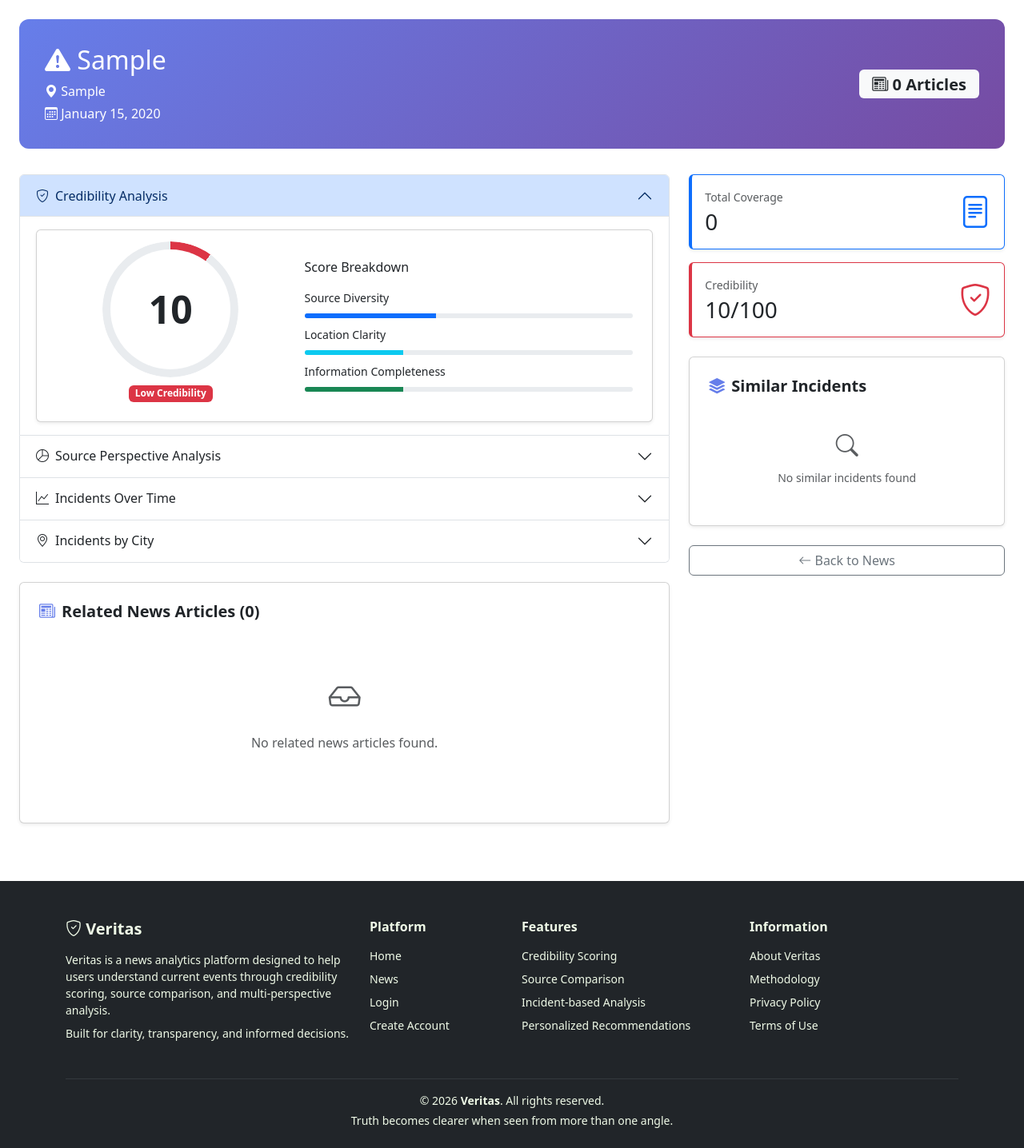
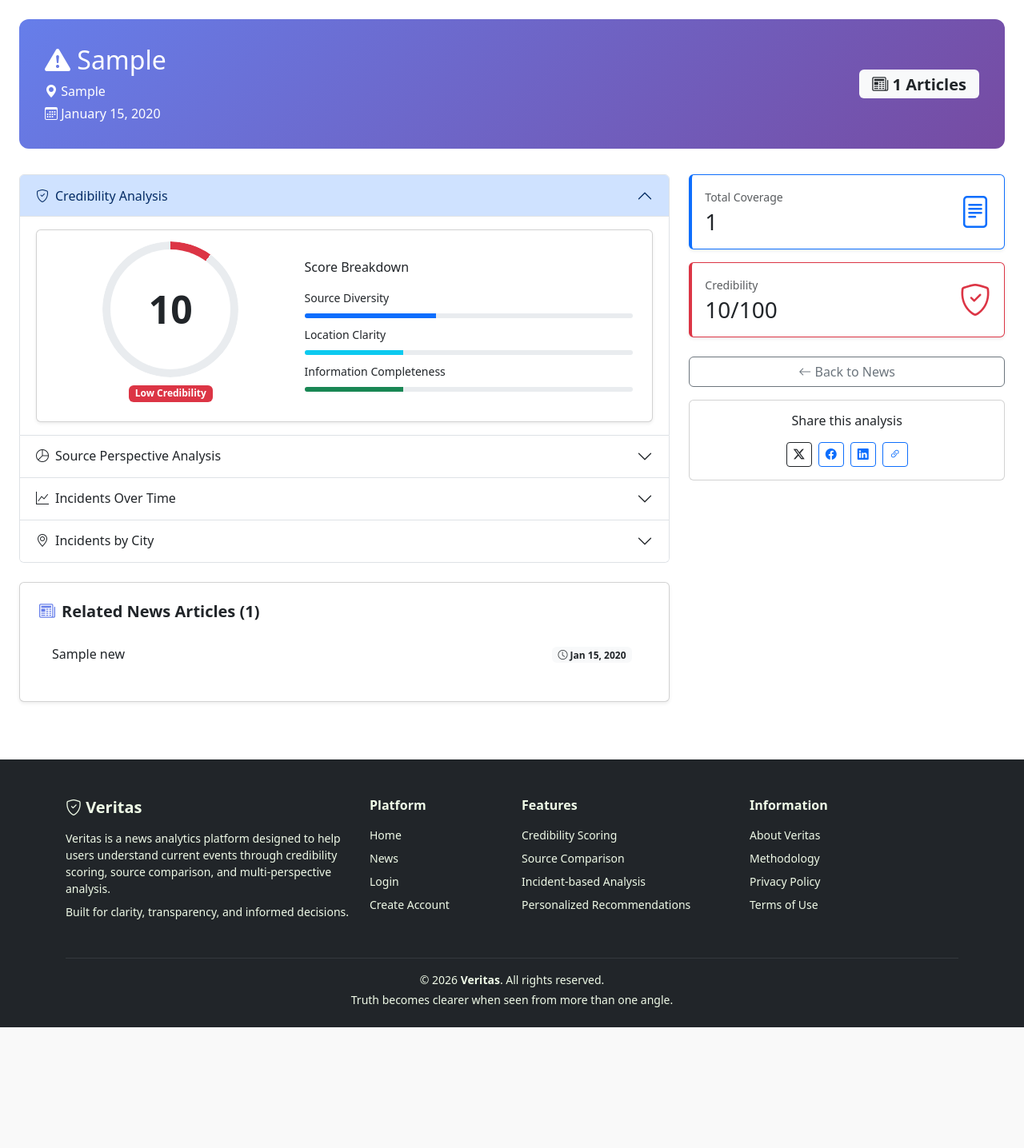
Before and after one commit to AhmadRaza24h/Veritas, a Flask app: page /analysis/1 in a window 1280 px wide. Shown: the part 56-1492 px from the top of the page at 80% size. After the commit the page ends 1341 px from the top, so only its background shows below. Run offline with Flask 3, Linux system fonts and the light colour scheme; tables that the repository leaves empty hold one stand-in row (values such as "Sample post").

Commit message:
Fix analysis,charts & recommendations UI

```diff
--- a/app/routes/analysis.py
+++ b/app/routes/analysis.py
@@ -30,12 +30,16 @@ def analysis_detail(incident_id):
     #Get incidents by city
     city_data = AnalysisService.incidents_by_city(incident_id)
 
+    incident_news = AnalysisService.get_related_news(incident)
+
+
 
     return render_template(
     'analysis/detail.html',
     incident=incident,
     analysis=analysis,
     time_data=time_data,
+    incident_news=incident_news,
     city_data=city_data,
     similar_incidents=similar_incidents
 )
--- a/app/services/analysis_service.py
+++ b/app/services/analysis_service.py
@@ -153,3 +153,21 @@ class AnalysisService:
             {'city': r.city, 'count': r.count}
             for r in rows if r.city
         ]
+
+    @staticmethod
+    def get_related_news(incident):
+        """
+        Fetch news related to an incident using incident_type + location
+        """
+        if not incident:
+            return []
+
+        return (
+            News.query
+            .filter(
+                News.incident_type == incident.incident_type,
+                News.location == incident.location
+            )
+            .order_by(News.published_date.desc())
+            .all()
+        )
--- a/app/templates/analysis/detail.html
+++ b/app/templates/analysis/detail.html
@@ -51,6 +51,43 @@
     /* Ensure chart containers have fixed-ish height so Chart.js can measure when created */
     .chart-container { width: 100%; height: 220px; }
     .chart-container.small { height: 160px; }
+
+    .related-news-container {
+    max-height: 420px;          /* adjust as needed */
+    overflow-y: auto;
+    padding-right: 6px;
+}
+
+/* Smooth scrollbar (Chrome / Edge) */
+    .related-news-container::-webkit-scrollbar {
+    width: 6px;
+}
+
+    .related-news-container::-webkit-scrollbar-thumb {
+    background-color: rgba(0, 0, 0, 0.2);
+    border-radius: 4px;
+}
+
+    .related-news-container::-webkit-scrollbar-track {
+    background: transparent;
+}
+
+/* Optional: sticky card header */
+    .related-news-header {
+    position: sticky;
+    top: 0;
+    background: white;
+    z-index: 5;
+}
+
+@media (min-width: 992px) {
+    .analysis-sidebar {
+        position: sticky;
+        top: 90px;          /* height of navbar */
+        align-self: flex-start;
+    }
+}
+
 </style>
 {% endblock %}
 
@@ -207,9 +244,11 @@
                     <h5 class="section-title"><i class="bi bi-newspaper"></i> Related News Articles ({{ incident_news|length }})</h5>
 
                     {% if incident_news %}
-                    <div class="list-group list-group-flush">
-                        {% for news in incident_news %}
-                        <a href="{{ url_for('news.news_detail', news_id=news.news_id) }}" class="list-group-item list-group-item-action news-item border-0 py-3">
+                   <div class="related-news-container">
+                <div class="list-group list-group-flush">
+                    {% for news in incident_news %}
+                    <a href="{{ url_for('news.news_detail', news_id=news.news_id) }}"
+                    class="list-group-item list-group-item-action news-item border-0 py-3">
                             <div class="d-flex w-100 justify-content-between align-items-start mb-2">
                                 <h6 class="mb-0 flex-grow-1">{{ news.title }}</h6>
                                 {% if news.published_date %}
@@ -238,9 +277,11 @@
                 </div>
             </div>
         </div>
+        </div>
 
         <!-- Sidebar -->
         <div class="col-lg-4">
+
             <!-- Quick Stats -->
             <div class="row g-3 mb-4">
                 <div class="col-12">
@@ -276,41 +317,62 @@
                 {% endif %}
             </div>
 
-            <!-- Similar Incidents -->
-            <div class="card shadow-sm mb-4">
-                <div class="card-body p-4">
-                    <h5 class="section-title"><i class="bi bi-stack"></i> Similar Incidents</h5>
-
-                    {% if similar_incidents %}
-                    <div class="list-group list-group-flush">
-                        {% for similar in similar_incidents %}
-                        <a href="{{ url_for('analysis.analysis_detail', incident_id=similar.incident_id) }}" class="list-group-item list-group-item-action border-0 px-0 py-3">
-                            <div class="d-flex align-items-start">
-                                <div class="flex-shrink-0 me-3">
-                                    <div class="bg-light rounded p-2"><i class="bi bi-exclamation-circle text-primary"></i></div>
-                                </div>
-                                <div class="flex-grow-1">
-                                    <h6 class="mb-1">{{ similar.incident_type }}</h6>
-                                    <small class="text-muted d-block"><i class="bi bi-geo-alt"></i> {{ similar.location }}</small>
-                                    {% if similar.first_reported %}
-                                    <small class="text-muted d-block"><i class="bi bi-calendar"></i> {{ similar.first_reported.strftime('%b %d, %Y') }}</small>
-                                    {% endif %}
-                                </div>
-                                <div class="flex-shrink-0"><i class="bi bi-chevron-right text-muted"></i></div>
-                            </div>
-                        </a>
-                        {% endfor %}
-                    </div>
-                    {% else %}
-                    <div class="text-center py-4 text-muted"><i class="bi bi-search fs-3 d-block mb-2"></i><small>No similar incidents found</small></div>
-                    {% endif %}
-                </div>
-            </div>
-
             <!-- Actions -->
             <div class="d-grid gap-2">
                 <a href="{{ url_for('news.news_list') }}" class="btn btn-outline-secondary"><i class="bi bi-arrow-left"></i> Back to News</a>
             </div>
+
+            {# ⭐ SHARE ANALYSIS #}
+<div class="card mt-3">
+    <div class="card-body text-center">
+        <h6 class="card-title mb-3">Share this analysis</h6>
+
+        {% set share_text =
+            'Analysis: ' ~ incident.incident_type ~
+            ( ' | ' ~ incident.location if incident.location else '' )
+        %}
+
+        <div class="d-flex justify-content-center gap-2 flex-wrap">
+            <!-- Twitter / X -->
+            <a href="https://twitter.com/intent/tweet
+                ?url={{ request.url }}
+               "
+            target="_blank"
+            class="btn btn-sm btn-outline-dark"
+            title="Share on X">
+                <i class="bi bi-twitter-x"></i>
+            </a>
+
+
+            <!-- Facebook -->
+            <a href="https://www.facebook.com/sharer/sharer.php
+                ?u={{ request.url }}"
+               target="_blank"
+               class="btn btn-sm btn-outline-primary"
+               title="Share on Facebook">
+                <i class="bi bi-facebook"></i>
+            </a>
+
+            <!-- LinkedIn -->
+            <a href="https://www.linkedin.com/sharing/share-offsite/
+                ?url={{ request.url }}"
+               target="_blank"
+               class="btn btn-sm btn-outline-primary"
+               title="Share on LinkedIn">
+                <i class="bi bi-linkedin"></i>
+            </a>
+
+            <!-- Copy Link -->
+            <button class="btn btn-sm btn-outline-primary"
+                    onclick="navigator.clipboard.writeText('{{ request.url }}');
+                             this.innerText='Copied';"
+                    title="Copy link">
+                <i class="bi bi-link-45deg"></i>
+            </button>
+        </div>
+    </div>
+</div>
+
         </div>
     </div>
 </div>
--- a/app/templates/base/base.html
+++ b/app/templates/base/base.html
@@ -7,7 +7,7 @@
     <title>{% block title %}Veritas - News Analytics Platform{% endblock %}</title>
 
     <link href="https://cdn.jsdelivr.net/npm/bootstrap@5.3.0/dist/css/bootstrap.min.css" rel="stylesheet">
-    <link href="https://cdn.jsdelivr.net/npm/bootstrap-icons@1.10.0/font/bootstrap-icons.css" rel="stylesheet">
+    <link rel="stylesheet" href="https://cdn.jsdelivr.net/npm/bootstrap-icons@1.11.3/font/bootstrap-icons.css">
     <link href="{{ url_for('static', filename='css/style.css') }}" rel="stylesheet">
 
     {% block extra_css %}{% endblock %}
--- a/app/templates/news/detail.html
+++ b/app/templates/news/detail.html
@@ -237,8 +237,8 @@
                     <h6 class="card-title mb-3">Share this article</h6>
                     <div class="d-flex justify-content-center gap-2">
                         <a href="https://twitter.com/intent/tweet?url={{ request.url }}&text={{ news.title }}"
-                            target="_blank" class="btn btn-sm btn-outline-primary" title="Share on Twitter">
-                            <i class="bi bi-twitter"></i>
+                            target="_blank" class="btn btn-sm btn-outline-dark" title="Share on Twitter">
+                            <i class="bi bi-twitter-x"></i>
                         </a>
                         <a href="https://www.facebook.com/sharer/sharer.php?u={{ request.url }}" target="_blank"
                             class="btn btn-sm btn-outline-primary" title="Share on Facebook">
```
Also changed, not shown: app/__init__.py (+15 -5 lines).
